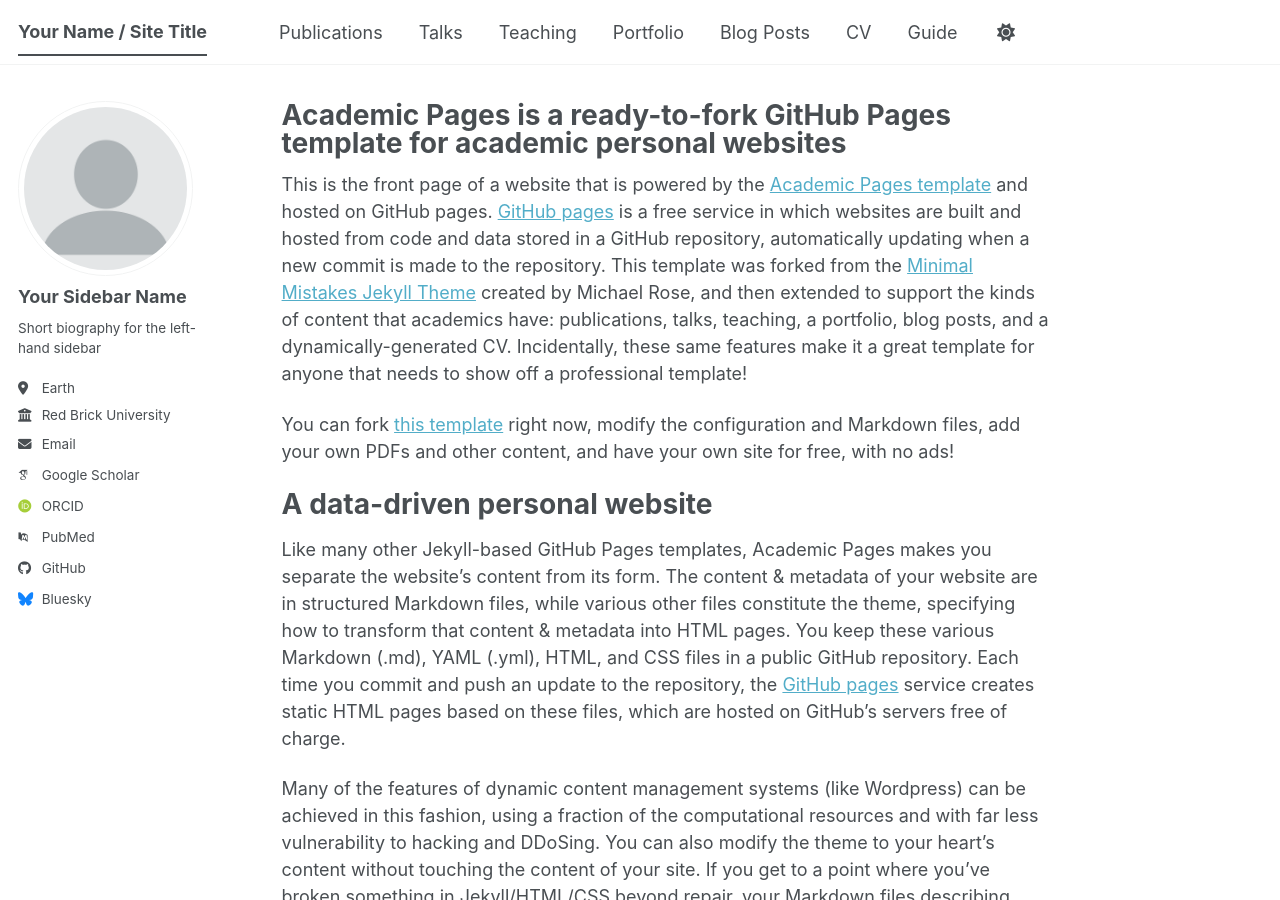
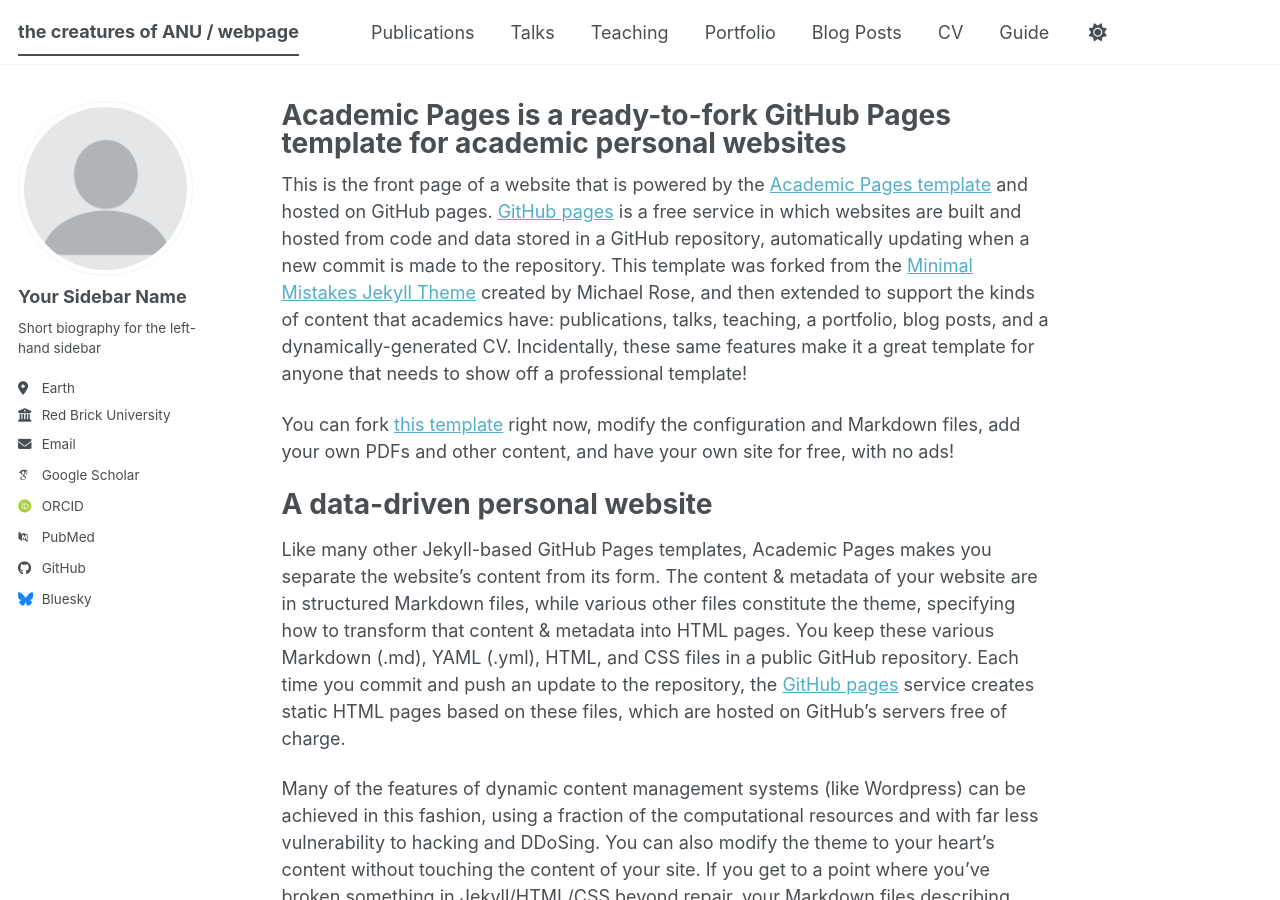
Before and after one commit to thecreaturesofanu/thecreaturesofanu, a Jekyll site: the page built from _pages/about.md, in a window 1280 px wide and 900 px high. Built offline with Jekyll 4.4.1, drawn with Linux system fonts in a browser that asks for light colours; some web fonts are replaced; a script bundle is joined from its source files by our own code; library files that are not in the unit come from our copies.

Commit message:
Update _config.yml

```diff
--- a/_config.yml
+++ b/_config.yml
@@ -9,11 +9,11 @@
 # Basic Site Settings
 locale                   : "en-US"
 site_theme               : "default" # The available themes options are "default", "air", "sunrise", "mint", "dirt" and "contrast"
-title                    : "Your Name / Site Title"
+title                    : "the creatures of ANU / webpage"
 title_separator          : "-"
 name                     : &name "Your Name"
-description              : &description "Your Name's academic portfolio"   # Update this with a general description of your site, this is the default if not overridden by a page
-url                      : https://academicpages.github.io # The base hostname & protocol for your site e.g. "https://[your GitHub username].github.io",
+description              : &description "a hangout space for the furries, therians, creatures of all sorts, and curious, respectful humans of ANU."   # Update this with a general description of your site, this is the default if not overridden by a page
+url                      : https://thecreaturesofanu.github.io # The base hostname & protocol for your site e.g. "https://[your GitHub username].github.io",
                                                            # or if you already have some other page hosted on Github then use "https://[your GitHub username].github.io/[Your Repo Name]"
 baseurl                  : "" # the subpath of your site, e.g. "/blog"
 repository               : "academicpages/academicpages.github.io"
```
